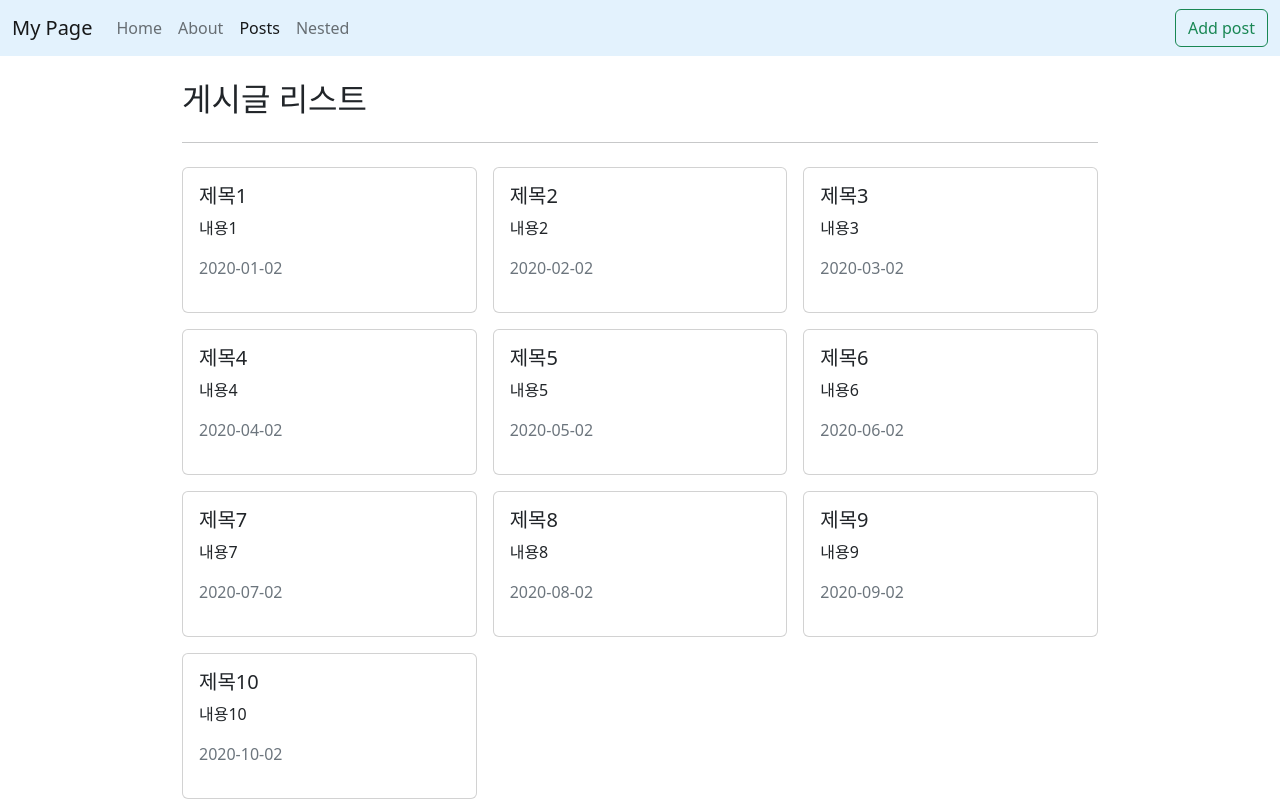
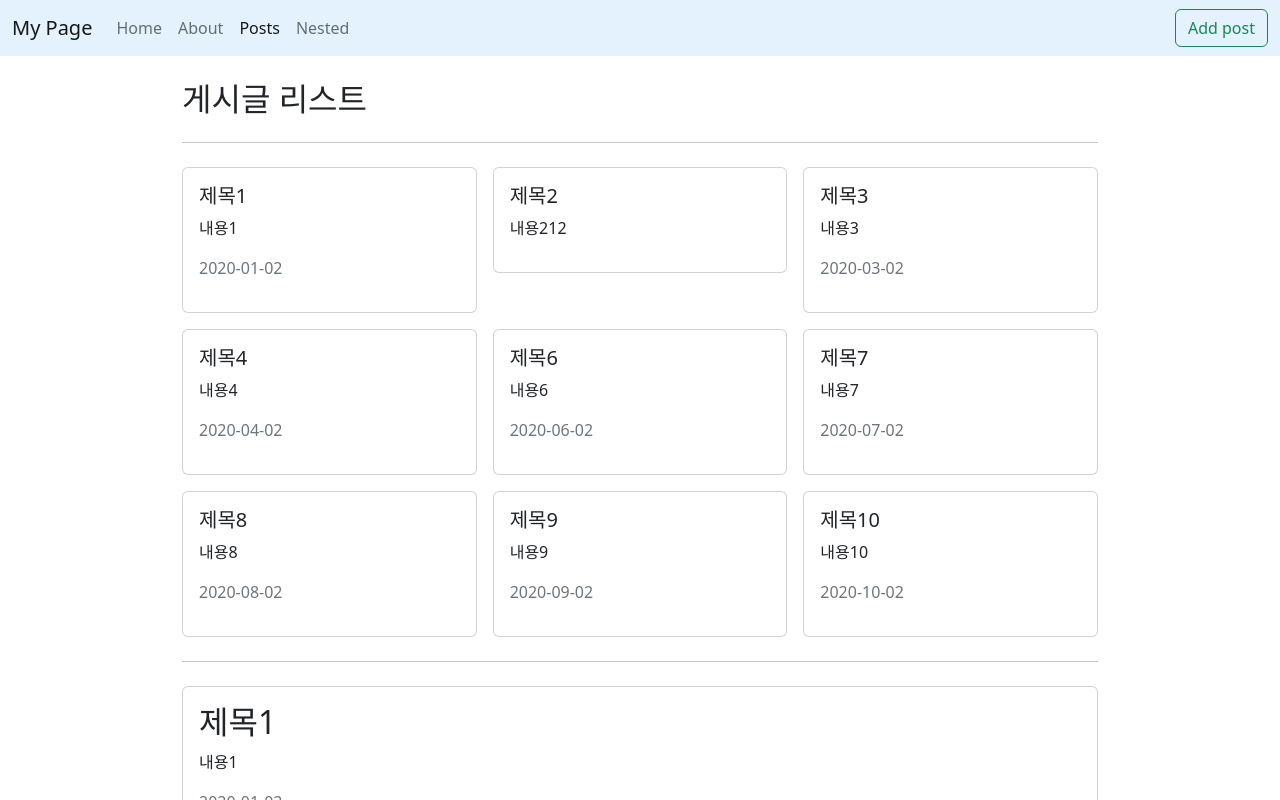
Before and after one commit to yerimpark103/vue3-study, a Vue app: page /posts in a window 1280 px wide. Shown: the top 800 px of the page. Built offline with nearby package versions, Linux system fonts and the light colour scheme; data requests are answered from the project's data file.

Commit message:
Add json-server example, Create REST API based on mock server

```diff
--- /dev/null
+++ b/db.json
@@ -0,0 +1,57 @@
+{
+  "posts": [
+    {
+      "id": 1,
+      "title": "제목1",
+      "contents": "내용1",
+      "createdAt": "2020-01-02"
+    },
+    {
+      "title": "제목2",
+      "contents": "내용212",
+      "id": 2
+    },
+    {
+      "id": 3,
+      "title": "제목3",
+      "contents": "내용3",
+      "createdAt": "2020-03-02"
+    },
+    {
+      "id": 4,
+      "title": "제목4",
+      "contents": "내용4",
+      "createdAt": "2020-04-02"
+    },
+    {
+      "id": 6,
+      "title": "제목6",
+      "contents": "내용6",
+      "createdAt": "2020-06-02"
+    },
+    {
+      "id": 7,
+      "title": "제목7",
+      "contents": "내용7",
+      "createdAt": "2020-07-02"
+    },
+    {
+      "id": 8,
+      "title": "제목8",
+      "contents": "내용8",
+      "createdAt": "2020-08-02"
+    },
+    {
+      "id": 9,
+      "title": "제목9",
+      "contents": "내용9",
+      "createdAt": "2020-09-02"
+    },
+    {
+      "id": 10,
+      "title": "제목10",
+      "contents": "내용10",
+      "createdAt": "2020-10-02"
+    }
+  ]
+}
--- a/package.json
+++ b/package.json
@@ -7,9 +7,11 @@
     "build": "vite build",
     "preview": "vite preview",
     "lint": "eslint . --ext .vue,.js,.jsx,.cjs,.mjs --fix --ignore-path .gitignore",
-    "format": "prettier --write src/"
+    "format": "prettier --write src/",
+    "db": "json-server --watch db.json"
   },
   "dependencies": {
+    "axios": "^1.4.0",
     "bootstrap": "^5.2.3",
     "bootstrap-icons": "^1.10.5",
     "vue": "^3.3.2",
@@ -21,6 +23,7 @@
     "@vue/eslint-config-prettier": "^7.1.0",
     "eslint": "^8.39.0",
     "eslint-plugin-vue": "^9.11.0",
+    "json-server": "^0.17.3",
     "prettier": "^2.8.8",
     "unplugin-vue-components": "^0.24.1",
     "vite": "^4.3.5"
--- a/src/api/posts.js
+++ b/src/api/posts.js
@@ -1,3 +1,7 @@
+import axios from 'axios';
+
+const baseUrl = 'http://localhost:3000';
+
 const posts = [
   { id: 1, title: '제목1', contents: '내용1', createdAt: '2020-01-02' },
   { id: 2, title: '제목2', contents: '내용2', createdAt: '2020-02-02' },
@@ -12,9 +16,19 @@ const posts = [
 ];
 
 export const getPosts = () => {
-  return posts;
+  return axios.get(`${baseUrl}/posts`);
 };
 
 export const getPostById = id => {
-  return posts.find(el => el.id === id);
+  return axios.get(`${baseUrl}/posts/${id}`);
 };
+
+export const createPost = data => {
+  return axios.post(`${baseUrl}/posts`, data);
+};
+export const updatePost = (id, data) => {
+  return axios.put(`${baseUrl}/posts/${id}`, data);
+};
+export const deletePost = id => {
+  return axios.delete(`${baseUrl}/posts/${id}`);
+};
--- a/src/views/posts/PostCreateView.vue
+++ b/src/views/posts/PostCreateView.vue
@@ -5,11 +5,21 @@
     <form @submit.prevent>
       <div class="mb-3">
         <label for="title" class="form-label">제목</label>
-        <input type="text" class="form-control" id="title" />
+        <input
+          v-model="form.title"
+          type="text"
+          class="form-control"
+          id="title"
+        />
       </div>
       <div class="mb-3">
         <label for="contents" class="form-label"> 내용 </label>
-        <textarea class="form-control" id="contents" rows="3"></textarea>
+        <textarea
+          v-model="form.contents"
+          class="form-control"
+          id="contents"
+          rows="3"
+        ></textarea>
       </div>
       <div class="pt-4">
         <button
@@ -19,21 +29,47 @@
         >
           목록으로
         </button>
-        <button type="button" class="btn btn-primary">등록</button>
+        <button
+          type="button"
+          class="btn btn-primary"
+          @click="handleClickCreatePost"
+        >
+          등록
+        </button>
       </div>
     </form>
   </div>
 </template>
 
 <script setup>
+import { ref } from 'vue';
 import { useRouter } from 'vue-router';
+import { createPost } from '@/api/posts';
+
 const router = useRouter();
+
+const form = ref({
+  title: null,
+  contents: null,
+});
 
 const handleGoToListPage = () => {
   router.push({
     name: 'PostList',
   });
 };
+
+const handleClickCreatePost = async () => {
+  try {
+    await createPost({
+      ...form.value,
+      createdAt: Date.now(),
+    });
+    router.push({ name: 'PostList' });
+  } catch (error) {
+    console.log(error);
+  }
+};
 </script>
 
 <style lang="scss" scoped></style>
--- a/src/views/posts/PostDetailView.vue
+++ b/src/views/posts/PostDetailView.vue
@@ -1,8 +1,8 @@
 <template>
   <div>
-    <h2>{{ form.title }}</h2>
-    <p>{{ form.contents }}</p>
-    <p class="text-muted">{{ form.createdAt }}</p>
+    <h2>{{ post.title }}</h2>
+    <p>{{ post.contents }}</p>
+    <p class="text-muted">{{ post.createdAt }}</p>
     <hr class="my-4" />
     <div class="row g-2">
       <div class="col-auto">
@@ -23,7 +23,9 @@
         </button>
       </div>
       <div class="col-auto">
-        <button class="btn btn-outline-danger">삭제</button>
+        <button class="btn btn-outline-danger" @click="handleClickDeletePost">
+          삭제
+        </button>
       </div>
     </div>
   </div>
@@ -31,7 +33,7 @@
 
 <script setup>
 import { useRouter } from 'vue-router';
-import { getPostById } from '@/api/posts';
+import { getPostById, deletePost } from '@/api/posts';
 import { ref } from 'vue';
 
 const props = defineProps({
@@ -43,24 +45,39 @@ const router = useRouter();
 /**
  * ref : 한꺼번에 객체할당 가능
  */
-const form = ref({});
-// let form = reactive({});
+const post = ref({
+  title: null,
+  contents: null,
+  createdAt: null,
+});
+// let post = reactive({});
 
-const fetchPost = () => {
-  const data = getPostById(props.id);
+const fetchPost = async () => {
+  try {
+    const { data } = await getPostById(props.id);
     console.log(data);
+    setPost(data);
     /** ref 로 선언하면 반응형 객체할당이 됨
      * 장점 : primitive/reference type 에 일관성 가능
      * 단점 : .value.xxx를 붙여야 함
      */
-  form.value = { ...data };
+    post.value = { ...data };
 
     /** reactive 로 선언하면 각각의 키밸류를 따로 정의해둬야 반응형 값이 됨
      * 장점 : 가독성
      * 단점 : 객체 할당 불가능
      */
-  // form.title = data.title;
-  // form.contents = data.contents;
+    // post.title = data.title;
+    // post.contents = data.contents;
+  } catch (error) {
+    console.log(error);
+  }
+};
+
+const setPost = ({ title, contents, createdAt }) => {
+  post.value.title = title;
+  post.value.contents = contents;
+  post.value.createdAt = createdAt;
 };
 
 fetchPost();
@@ -70,12 +87,24 @@ const handleGoToListPage = () => {
     name: 'PostList',
   });
 };
+
 const handleGoToEditPage = () => {
   router.push({
     name: 'PostEdit',
     params: { id: props.id },
   });
 };
+
+const handleClickDeletePost = async () => {
+  try {
+    if (confirm('Are you sure?') === false) return;
+
+    await deletePost(props.id);
+    router.push({ name: 'PostList' });
+  } catch (error) {
+    console.log(error);
+  }
+};
 </script>
 
 <style lang="scss" scoped></style>
--- a/src/views/posts/PostEditView.vue
+++ b/src/views/posts/PostEditView.vue
@@ -2,14 +2,24 @@
   <div>
     <h2>게시글 수정</h2>
     <hr class="my-4" />
-    <form @submit.prevent>
+    <form @submit.prevent="handleClickEditPost">
       <div class="mb-3">
         <label for="title" class="form-label">제목</label>
-        <input type="text" class="form-control" id="title" />
+        <input
+          v-model="form.title"
+          type="text"
+          class="form-control"
+          id="title"
+        />
       </div>
       <div class="mb-3">
         <label for="contents" class="form-label"> 내용 </label>
-        <textarea class="form-control" id="contents" rows="3"></textarea>
+        <textarea
+          v-model="form.contents"
+          class="form-control"
+          id="contents"
+          rows="3"
+        ></textarea>
       </div>
       <div class="pt-4">
         <button
@@ -19,7 +29,7 @@
         >
           취소
         </button>
-        <button type="button" class="btn btn-primary">수정</button>
+        <button type="submit" class="btn btn-primary">수정</button>
       </div>
     </form>
   </div>
@@ -27,9 +37,33 @@
 
 <script setup>
 import { useRoute, useRouter } from 'vue-router';
+import { ref } from 'vue';
+import { getPostById, updatePost } from '@/api/posts';
+
 const route = useRoute();
 const router = useRouter();
 const id = route.params.id;
+
+const form = ref({
+  title: null,
+  contents: null,
+});
+
+const fetchPost = async () => {
+  try {
+    const { data } = await getPostById(id);
+    setForm(data);
+  } catch (error) {
+    console.log(error);
+  }
+};
+
+const setForm = ({ title, contents }) => {
+  form.value.title = title;
+  form.value.contents = contents;
+};
+
+fetchPost();
 
 const handleGoToDetailPage = () => {
   router.push({
@@ -37,6 +71,15 @@ const handleGoToDetailPage = () => {
     id,
   });
 };
+
+const handleClickEditPost = async () => {
+  try {
+    await updatePost(id, { ...form.value });
+    router.push({ name: 'PostDetail', params: { id } });
+  } catch (error) {
+    console.log(error);
+  }
+};
 </script>
 
 <style lang="scss" scoped></style>
--- a/src/views/posts/PostListView.vue
+++ b/src/views/posts/PostListView.vue
@@ -30,8 +30,14 @@ import { useRouter } from 'vue-router';
 const router = useRouter();
 const posts = ref([]);
 
-const fetchPosts = () => {
-  posts.value = getPosts();
+const fetchPosts = async () => {
+  try {
+    const { data } = await getPosts();
+    posts.value = data;
+    // ({ data: posts.value } = await getPosts()); // equivalent with destructuring
+  } catch (error) {
+    console.log(error);
+  }
 };
 
 fetchPosts();
--- a/vite.config.js
+++ b/vite.config.js
@@ -1,4 +1,4 @@
-import { fileURLToPath, URL } from 'node:url';
+import { fileURLToPath, URL } from 'url';
 import Components from 'unplugin-vue-components/vite';
 
 import { defineConfig } from 'vite';
@@ -15,7 +15,7 @@ export default defineConfig({
   ],
   resolve: {
     alias: {
-      '@': path.resolve(__dirname, './src'),
+      '@': fileURLToPath(new URL('./src', import.meta.url)),
     },
   },
 });
```
Also changed, not shown: 1 other file (tests, documents, lock files or other folders). Lines whose indentation alone changed are shown as unchanged.
